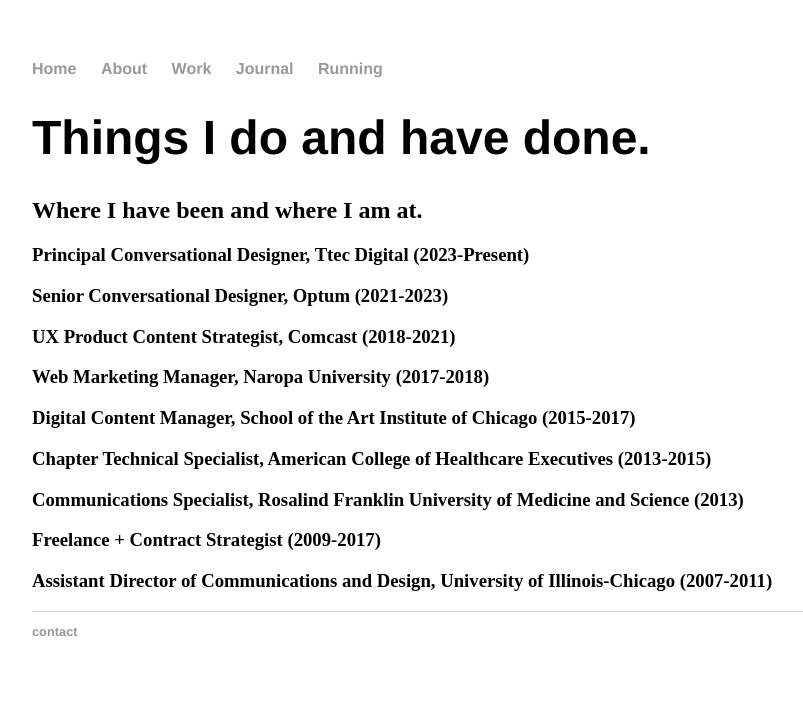
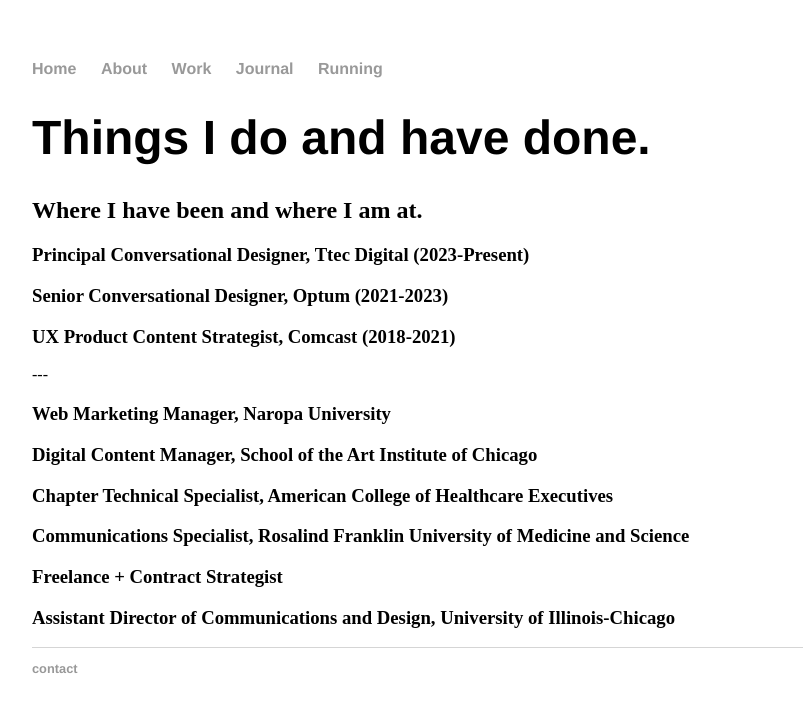
Before and after one commit to zoeakind/zoeakind.github.io, a Jekyll site: the page built from work/index.html, in a window 1280 px wide. Shown: the top 712 px of the page, without its empty margins (160-963 px from the left). Built offline with Jekyll 4.4.1, drawn with Linux system fonts in a browser that asks for light colours.

Commit message:
Update index.html

```diff
--- a/work/index.html
+++ b/work/index.html
@@ -9,11 +9,12 @@
 	<h3>Principal Conversational Designer, Ttec Digital (2023-Present)</h3>
 	<h3>Senior Conversational Designer, Optum (2021-2023)</h3>
 	<h3>UX Product Content Strategist, Comcast (2018-2021)</h3>
-	<h3>Web Marketing Manager, Naropa University (2017-2018)</h3>
-	<h3>Digital Content Manager, School of the Art Institute of Chicago (2015-2017)</h3>
-	<h3>Chapter Technical Specialist, American College of Healthcare Executives (2013-2015)</h3>
-	<h3>Communications Specialist, Rosalind Franklin University of Medicine and Science (2013)</h3>
-	<h3>Freelance + Contract Strategist (2009-2017)</h3>
-	<h3>Assistant Director of Communications and Design, University of Illinois-Chicago (2007-2011)</h3>
+	---
+	<h3>Web Marketing Manager, Naropa University</h3>
+	<h3>Digital Content Manager, School of the Art Institute of Chicago</h3>
+	<h3>Chapter Technical Specialist, American College of Healthcare Executives</h3>
+	<h3>Communications Specialist, Rosalind Franklin University of Medicine and Science</h3>
+	<h3>Freelance + Contract Strategist</h3>
+	<h3>Assistant Director of Communications and Design, University of Illinois-Chicago</h3>
 
 </div><!-- /.blurb -->
```
